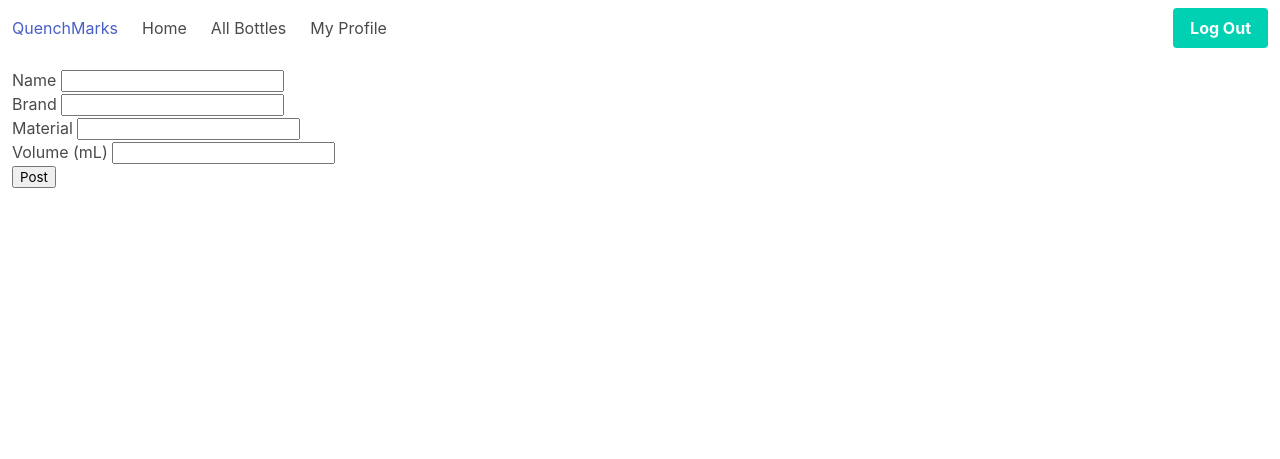
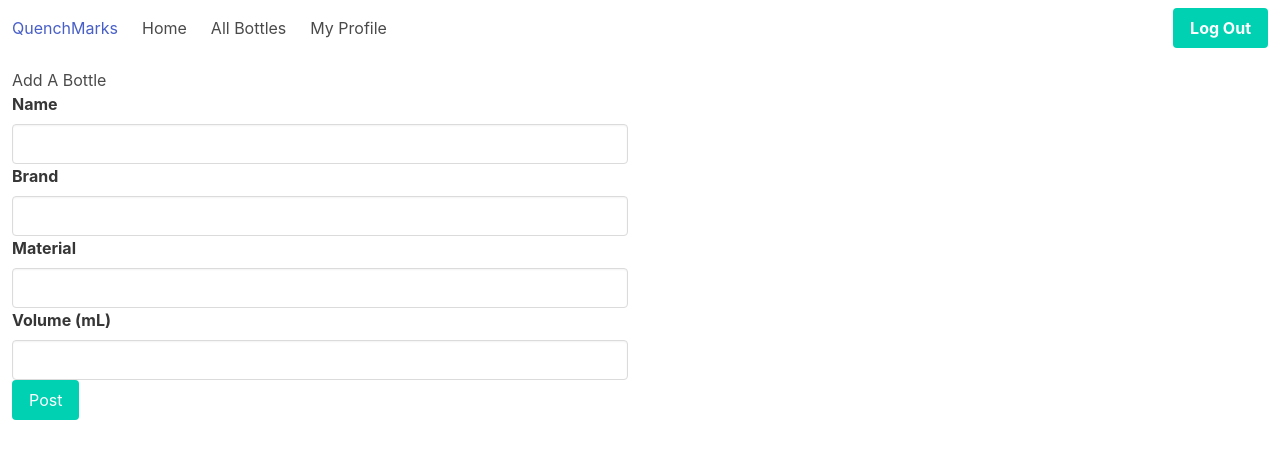
Before and after one commit to seraficaj/QuenchMarks, a Flask app: page /bottles/create in a window 1280 px wide. Shown: the top 459 px of the page. Run offline with Flask 2, Linux system fonts and the light colour scheme; the visitor is signed in with stand-in values (Sample User, id 1); data comes from the database, SQL or seed files in the repository.

Commit message:
start bulma styling on Add bottle form

```diff
--- a/QuenchMarks/bottles/views.py
+++ b/QuenchMarks/bottles/views.py
@@ -1,3 +1,4 @@
+from cgitb import text
 from flask import render_template, url_for, request, redirect, flash, Blueprint
 from flask_login import current_user, login_required
 from QuenchMarks import db
--- a/QuenchMarks/templates/bottles/create_bottle.html
+++ b/QuenchMarks/templates/bottles/create_bottle.html
@@ -1,24 +1,22 @@
 {% extends "base.html" %} {% block content %}
-<div class="column">
+<div class="column is-half">
+    <h1>Add A Bottle</h1>
     <form method="POST">
         {{form.hidden_tag()}}
         <div>
-      {{form.name.label}}
-      {{form.name}}
+            {{form.name.label(class="label")}} {{form.name(class="input")}}
         </div>
         <div>
-      {{form.brand.label}}
-      {{form.brand}}
+            {{form.brand.label(class="label")}} {{form.brand(class="input")}}
         </div>
         <div>
-      {{form.material.label}}
-      {{form.material}}
+            {{form.material.label(class="label")}}
+            {{form.material(class="input")}}
         </div>
         <div>
-      {{form.volume.label}}
-      {{form.volume}}
+            {{form.volume.label(class="label")}} {{form.volume(class="input")}}
         </div>
-    <div>{{form.submit}}</div>
+        <div>{{form.submit(class="button is-primary")}}</div>
     </form>
 </div>
 {% endblock %}
```
Lines whose indentation alone changed are shown as unchanged.
